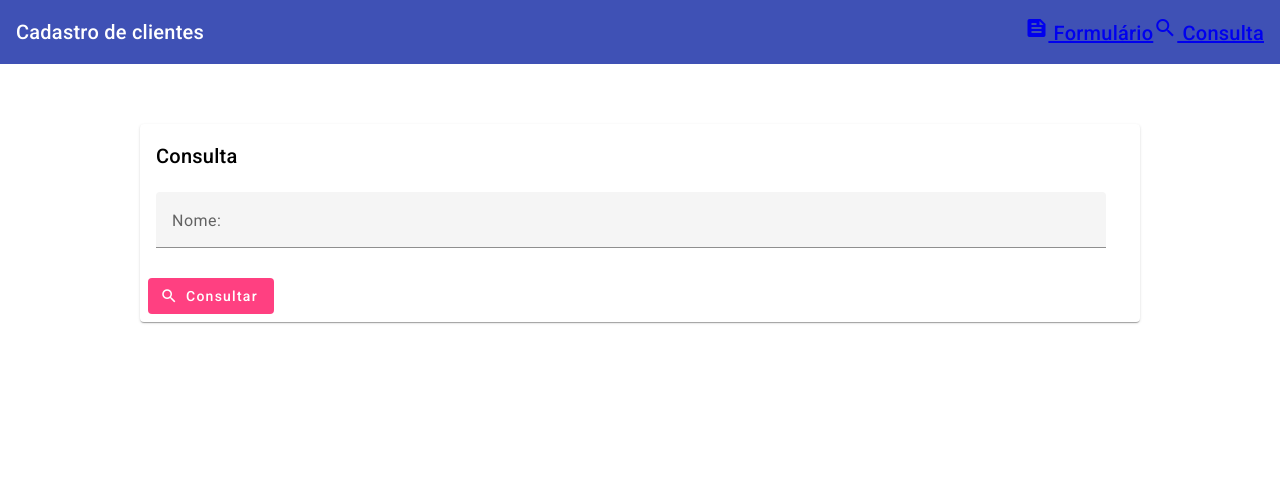
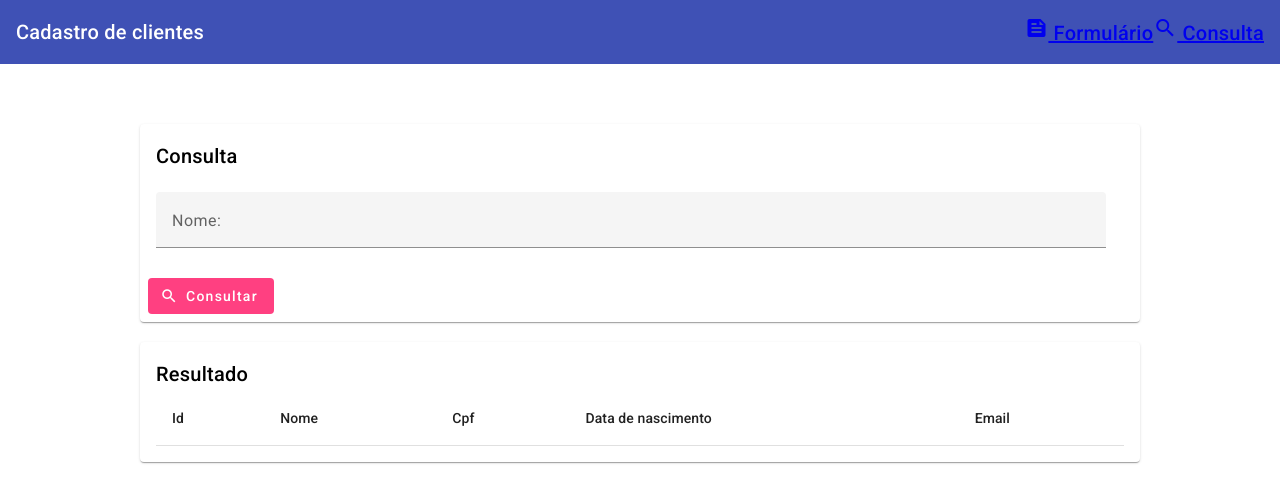
Before and after one commit to Fabio815/Conceitos-Angular, an Angular app: page /consulta in a window 1280 px wide. Shown: the top 502 px of the page. Built offline with nearby package versions, Linux system fonts and the light colour scheme.

Commit message:
Fiz o listar

```diff
--- a/src/app/cliente.service.ts
+++ b/src/app/cliente.service.ts
@@ -11,14 +11,24 @@
 
   salvar(cliente: Cliente) {
     const storage = this.obterLocalStorage();
-    debugger;
+    //debugger;
     storage.push(cliente);
 
     localStorage.setItem(ClienteService.REPO_CLIENTES, JSON.stringify(storage));
   }
 
-  obterLocalStorage() : Cliente[] {
+  pesquisarCliente(nomeBusca: string): Cliente[] {
     debugger;
+    const clientes: Cliente[] = this.obterLocalStorage();
+    if (!nomeBusca) {
+      return clientes;
+    }
+
+    return clientes.filter(cliente => cliente.nome?.indexOf(nomeBusca) !== -1);//O indexOf retorna -1 quando não o valor.
+  }
+
+  private obterLocalStorage() : Cliente[] {
+    //debugger;
     const repositorioCliente = localStorage.getItem(ClienteService.REPO_CLIENTES);
     if (repositorioCliente) {
       const clientes: Cliente[] = JSON.parse(repositorioCliente);
--- a/src/app/consulta/consulta.component.html
+++ b/src/app/consulta/consulta.component.html
@@ -1,6 +1,6 @@
 <div fxLayout="row" fxLayoutAlign="center">
     <div fxLayout="column" fxFlex="1000px">
-        <form class="mt-60" #buscaForm="ngForm">
+        <form class="mt-60" #buscaForm="ngForm" (ngSubmit)="pesquisar()">
             <mat-card>
                 <mat-card-header>
                     <mat-card-title>Consulta</mat-card-title>
@@ -10,7 +10,7 @@
                         <div fxLayout="column" fxFlex="950px">
                             <mat-form-field class="full-width">
                                 <mat-label>Nome:</mat-label>
-                                <input placeholder="ex: Pedro" matInput/>
+                                <input name="nomeBusca" [(ngModel)]="nomeBusca" placeholder="ex: Pedro" matInput/>
                             </mat-form-field>
                         </div>
                     </div>
@@ -25,3 +25,47 @@
         </form>
     </div>
 </div>
+
+
+<div fxLayout="row" fxLayoutAlign="center" class="mt-20">
+    <div fxLayout="column" fxFlex="1000px">
+        <mat-card>
+            <mat-card-header>
+                <mat-card-title>Resultado</mat-card-title>
+            </mat-card-header>
+            <mat-card-content>
+                <!--A listaClientes seria onde é armazenado os dados do cliente(Vem do backend).-->
+                <table mat-table [dataSource]="listaClientes">
+
+                    <ng-container matColumnDef="id">
+                        <th mat-header-cell *matHeaderCellDef="">Id</th>
+                        <td mat-cell *matCellDef="let cliente">{{ cliente.id }}</td>
+                    </ng-container>
+
+                    <ng-container matColumnDef="nome">
+                        <th mat-header-cell *matHeaderCellDef>Nome</th>
+                        <td mat-cell *matCellDef="let cliente">{{ cliente.nome }}</td>
+                    </ng-container>
+
+                    <ng-container matColumnDef="cpf">
+                        <th mat-header-cell *matHeaderCellDef>Cpf</th>
+                        <td mat-cell *matCellDef="let cliente">{{ cliente.cpf }}</td>
+                    </ng-container>
+
+                    <ng-container matColumnDef="dataNascimento">
+                        <th mat-header-cell *matHeaderCellDef>Data de nascimento</th>
+                        <td mat-cell *matCellDef="let cliente">{{ cliente.dataNascimento }}</td>
+                    </ng-container>
+
+                    <ng-container matColumnDef="email">
+                        <th mat-header-cell *matHeaderCellDef>Email</th>
+                        <td mat-cell *matCellDef="let cliente">{{ cliente.email }}</td>
+                    </ng-container>
+
+                    <tr mat-header-row *matHeaderRowDef="colunasTabela"></tr>
+                    <tr mat-row *matRowDef="let row; columns: colunasTabela;"></tr>
+                </table>
+            </mat-card-content>
+        </mat-card>
+    </div>
+</div>
--- a/src/app/consulta/consulta.component.ts
+++ b/src/app/consulta/consulta.component.ts
@@ -1,4 +1,5 @@
-import { Component } from '@angular/core';
+import { Component, OnInit } from '@angular/core';
+import { CommonModule } from '@angular/common';
 import { MatInputModule } from '@angular/material/input';
 import { MatCardModule } from '@angular/material/card';
 import { FlexLayoutModule } from '@angular/flex-layout'
@@ -6,6 +7,10 @@
 import { MatButtonModule } from '@angular/material/button';
 import { FormsModule } from '@angular/forms';
 import { MatTableModule } from '@angular/material/table';
+import { Cliente } from '../cadastro/cliente';
+import { ClienteService } from '../cliente.service';
+import { _VisuallyHiddenLoader } from "@angular/cdk/private";
+
 
 @Component({
   selector: 'app-consulta',
@@ -16,11 +21,26 @@
     MatTableModule,
     MatButtonModule,
     FlexLayoutModule,
-    FormsModule
-  ],
+    FormsModule,
+    CommonModule,
+],
   templateUrl: './consulta.component.html',
   styleUrl: './consulta.component.scss'
 })
-export class ConsultaComponent {
+export class ConsultaComponent implements OnInit{
+  nomeBusca: string = '';
+  listaClientes: Cliente[] = [];
+  colunasTabela: string[] = ["id", "nome", "cpf", "dataNascimento", "email"];//Preciso criar isso para conseguir mostrar a tabela.
 
+  constructor(private service: ClienteService) {
+
+  }
+
+  pesquisar() {
+    this.listaClientes = this.service.pesquisarCliente(this.nomeBusca);
+  }
+
+  ngOnInit() {
+    this.listaClientes = this.service.pesquisarCliente('');
+  }
 }
```
